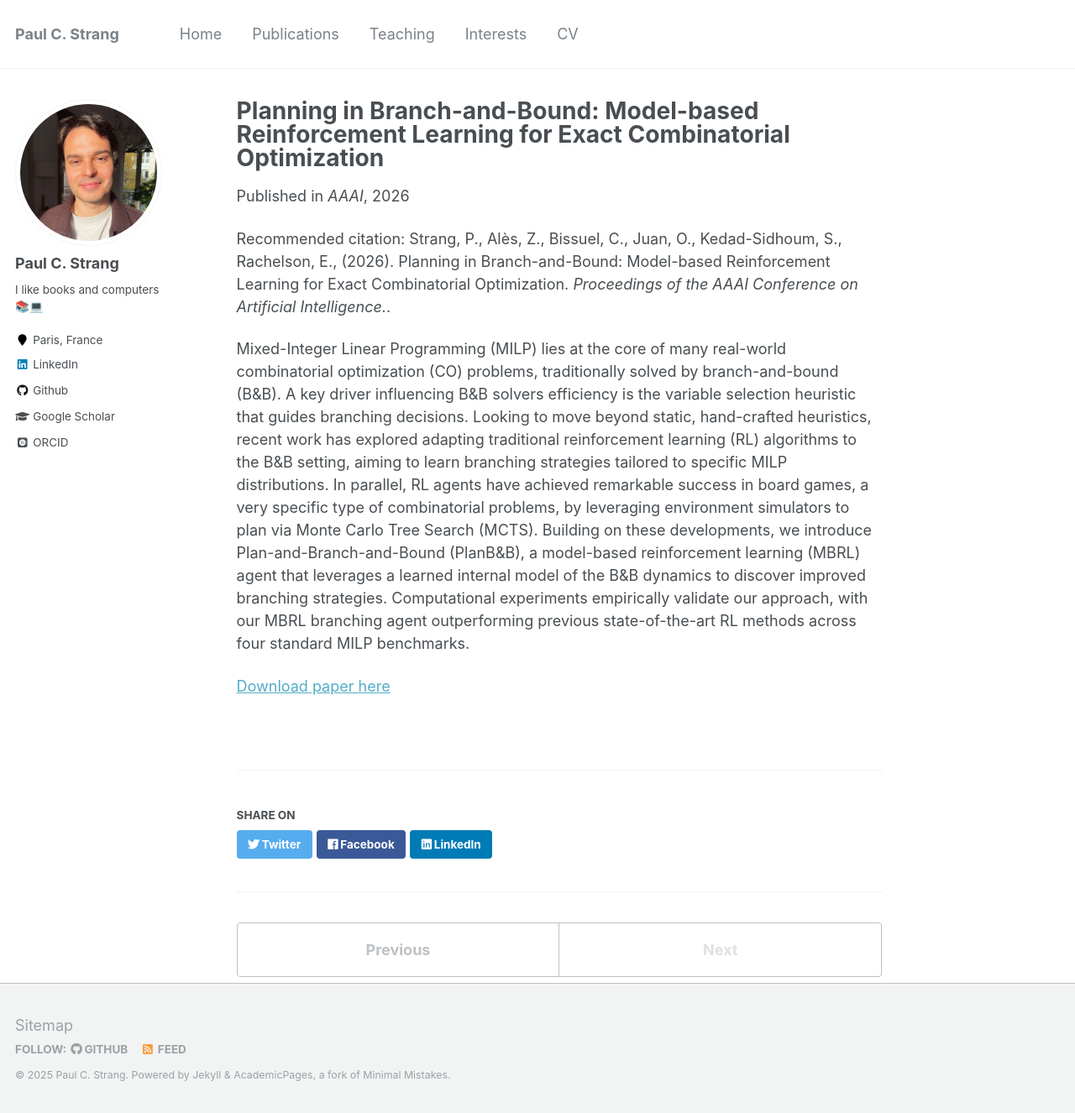
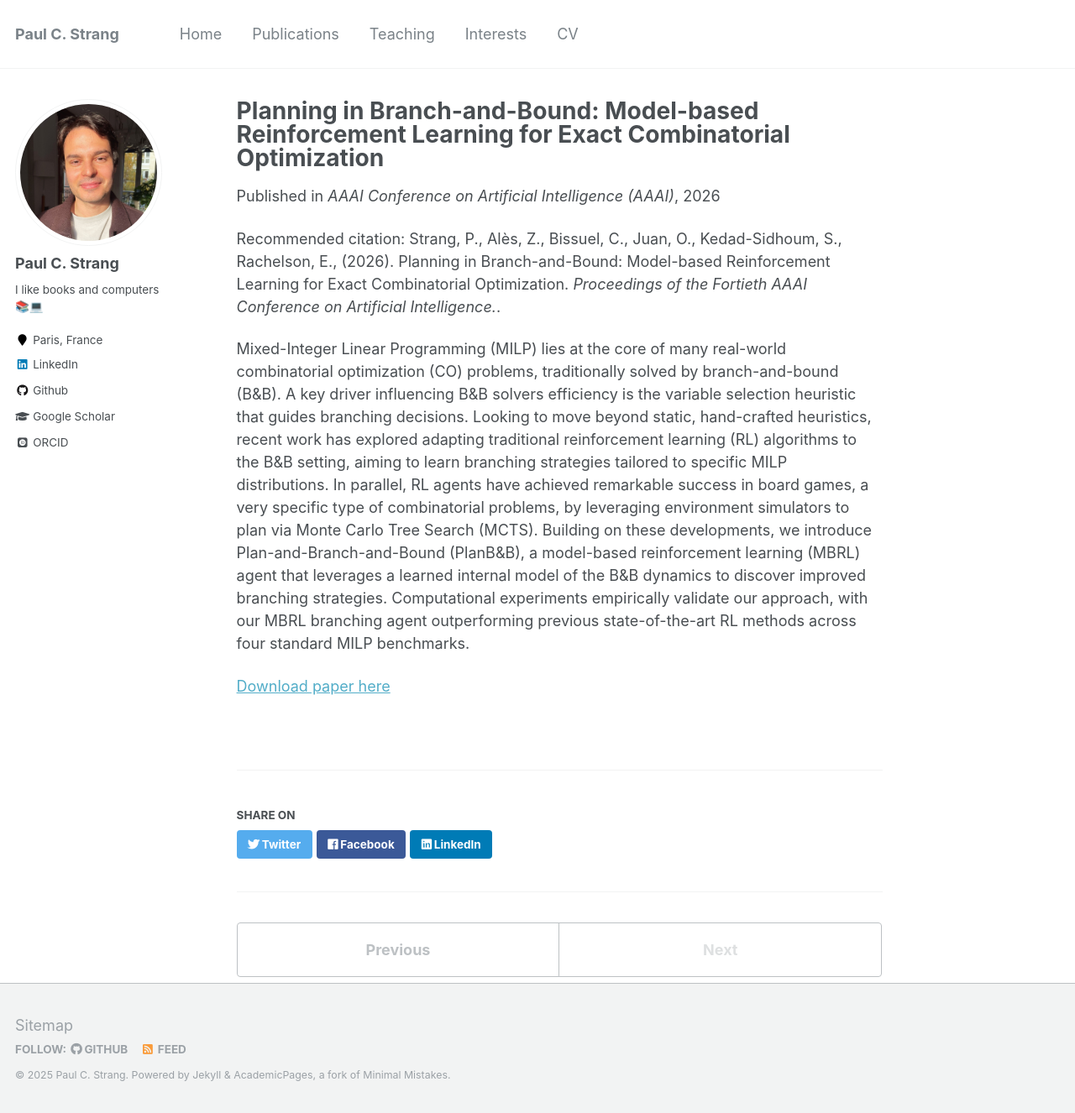
Before and after one commit to abfariah/abfariah.github.io, a Jekyll site: the page built from _publications/planbb.md, in a window 1280 px wide and 1326 px high. Shown: the whole window at 84% size. Built offline with Jekyll 4.4.1, drawn with Linux system fonts in a browser that asks for light colours; some web fonts are replaced.

Commit message:
Correct citation

```diff
--- a/_publications/planbb.md
+++ b/_publications/planbb.md
@@ -4,9 +4,9 @@ collection: publications
 permalink: /publication/planbb
 excerpt: "We introduce PlanB&B, a model-based reinforcement learning agent that learns an internal model of Branch & Bound dynamics to derive improved branching strategies for variable selection in B&B."
 date: 2026-01-01
-venue: AAAI
+venue: AAAI Conference on Artificial Intelligence (AAAI)
 paperurl: #https://arxiv.org/abs/2511.09219
-citation: 'Strang, P., Alès, Z., Bissuel, C., Juan, O., Kedad-Sidhoum, S., Rachelson, E., (2026). Planning in Branch-and-Bound: Model-based Reinforcement Learning for Exact Combinatorial Optimization. <i>Proceedings of the AAAI Conference on Artificial Intelligence.</i>.'
+citation: 'Strang, P., Alès, Z., Bissuel, C., Juan, O., Kedad-Sidhoum, S., Rachelson, E., (2026). Planning in Branch-and-Bound: Model-based Reinforcement Learning for Exact Combinatorial Optimization. <i>Proceedings of the Fortieth AAAI Conference on Artificial Intelligence.</i>.'
 ---
  Mixed-Integer Linear Programming (MILP) lies at the core of many real-world combinatorial optimization (CO) problems, traditionally solved by branch-and-bound (B&B).
 A key driver influencing B&B solvers efficiency is the variable selection heuristic that guides branching decisions.
```
